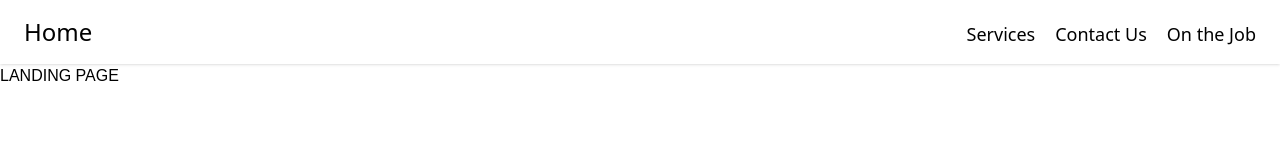
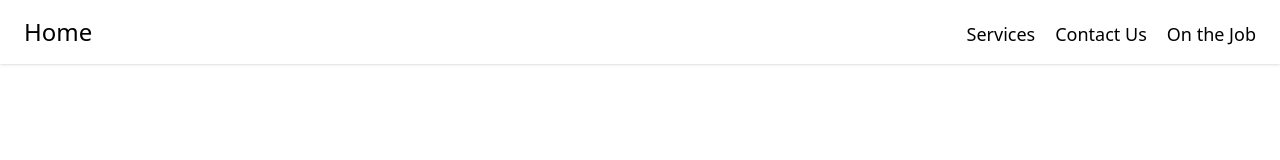
Before and after one commit to gmcclarin/tyler, a React (Create React App) app: page / in a window 1280 px wide. Shown: the top 160 px of the page. Built offline with nearby package versions, Linux system fonts and the light colour scheme.

Commit message:
create photos folder and add home page placeholder to use on the landing page

```diff
--- a/src/pages/Home.js
+++ b/src/pages/Home.js
@@ -4,7 +4,12 @@ const Home = () => {
     return(
         <div>
             <Nav/>
-            LANDING PAGE
+            <div className="w-full ">
+                {/* photo here */}
+            </div>
+            <div>
+
+            </div>
         </div>
     )
 }
```
Also changed, not shown: src/photos/homeplaceholder.jpg (added).
